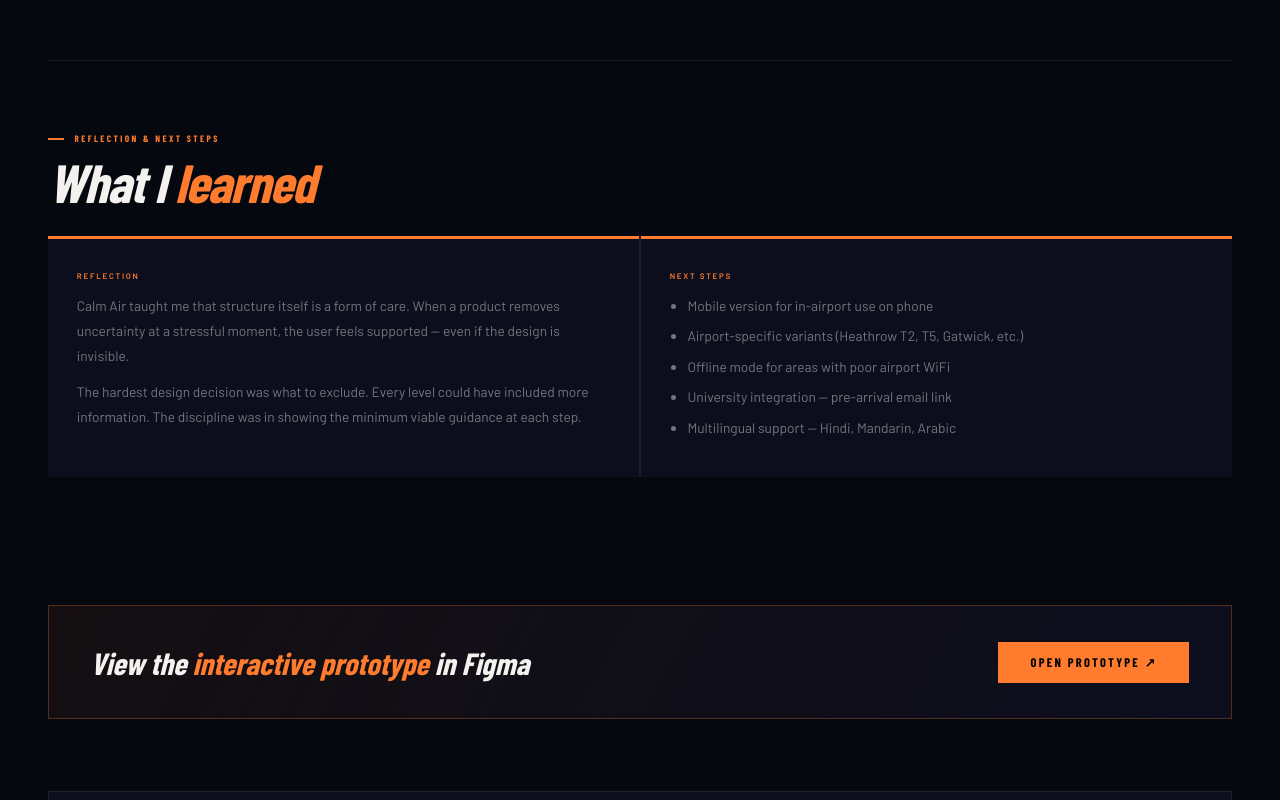
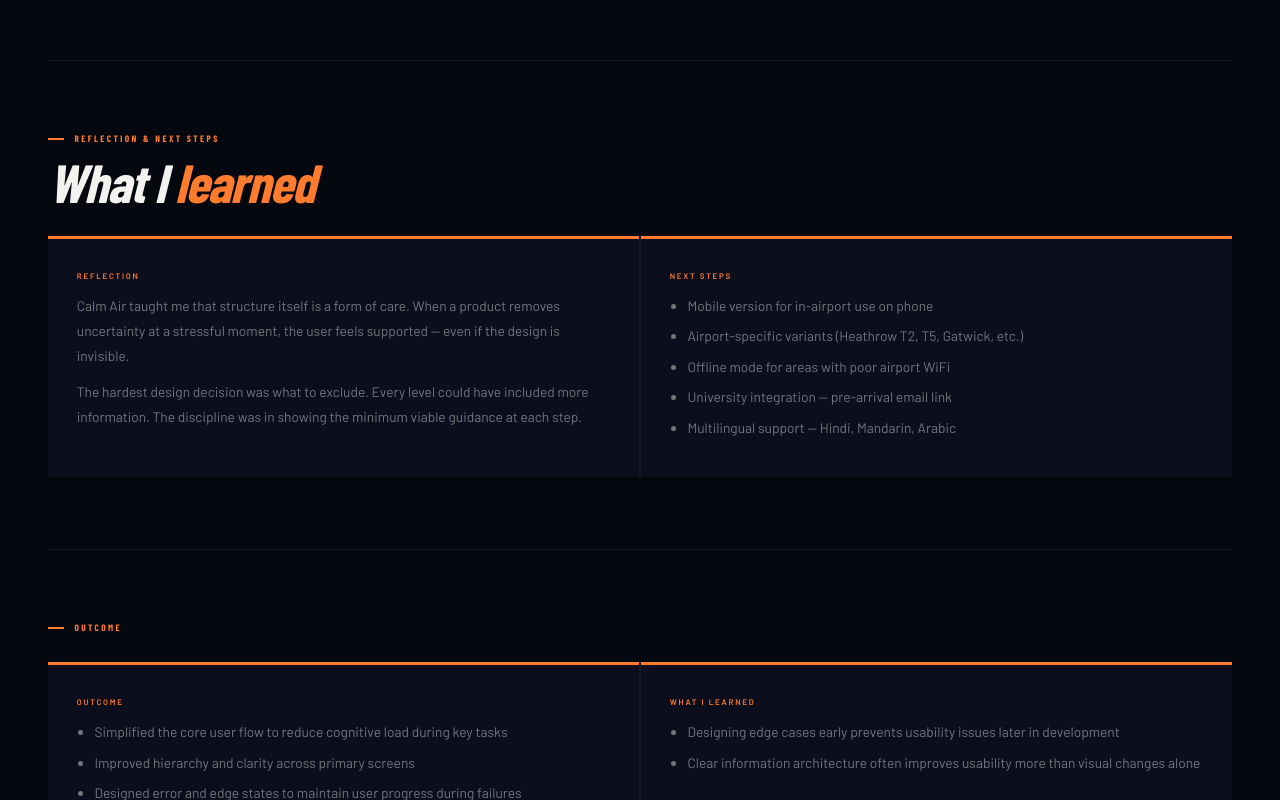
Before and after one commit to karthikvanapalli1505-kv/karthik-portfolio, a plain HTML site: page calmair-case-study.html in a window 1280 px wide. Shown: the part 11200-12000 px from the top of the page. Drawn offline with nearby package versions, Linux system fonts and the light colour scheme; a web font is replaced by a local one.

Commit message:
Add files via upload

```diff
--- a/calmair-case-study.html
+++ b/calmair-case-study.html
@@ -398,7 +398,33 @@ footer{padding:1.4rem 3rem;border-top:1px solid var(--border);background:var(--d
     </div>
   </section>
 
-  <div class="proto-band reveal">
+  <!-- OUTCOME -->
+  <section class="cs-section reveal">
+    <div class="cs-s-label">Outcome</div>
+    <div class="two-col">
+      <div class="ref-block">
+        <div class="ref-label">Outcome</div>
+        <div class="ref-body">
+          <ul>
+            <li>Simplified the core user flow to reduce cognitive load during key tasks</li>
+            <li>Improved hierarchy and clarity across primary screens</li>
+            <li>Designed error and edge states to maintain user progress during failures</li>
+          </ul>
+        </div>
+      </div>
+      <div class="ref-block">
+        <div class="ref-label">What I Learned</div>
+        <div class="ref-body">
+          <ul>
+            <li>Designing edge cases early prevents usability issues later in development</li>
+            <li>Clear information architecture often improves usability more than visual changes alone</li>
+          </ul>
+        </div>
+      </div>
+    </div>
+  </section>
+
+    <div class="proto-band reveal">
     <div class="proto-text">View the <span>interactive prototype</span> in Figma</div>
     <a href="https://www.figma.com/proto/pKWuWHdJAUTjLcdCv6r4P9/CALM-AIR?page-id=48%3A181&node-id=76-32&viewport=866%2C303%2C0.23&t=5Lb3ioZF82tWhQJx-1&scaling=scale-down&content-scaling=fixed&starting-point-node-id=76%3A32" target="_blank" class="proto-btn">Open Prototype ↗</a>
   </div>
```
Also changed, not shown: 3h-case-study.html (+27 -1 lines), crosspay-case-study.html (+27 -1 lines), index.html (+9 -18 lines).
